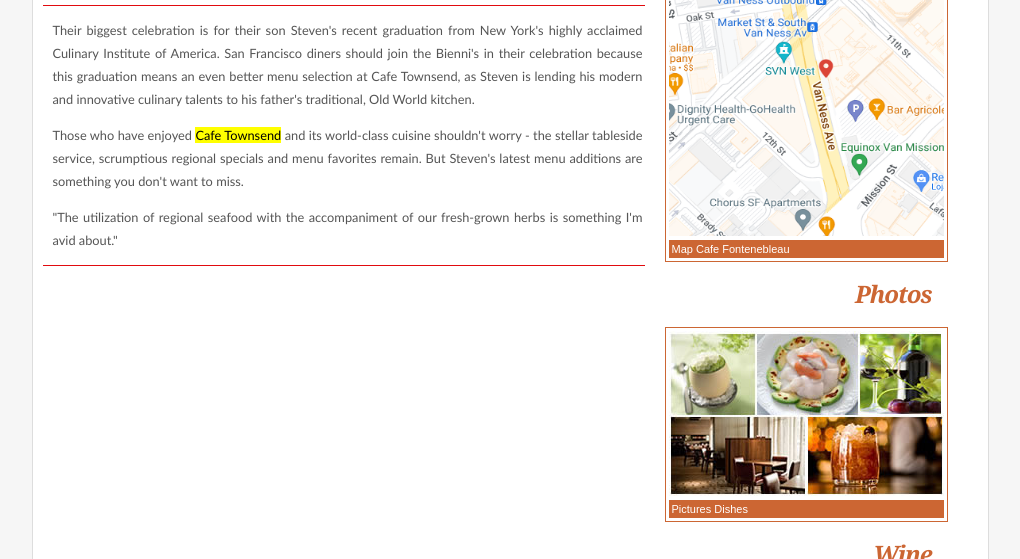
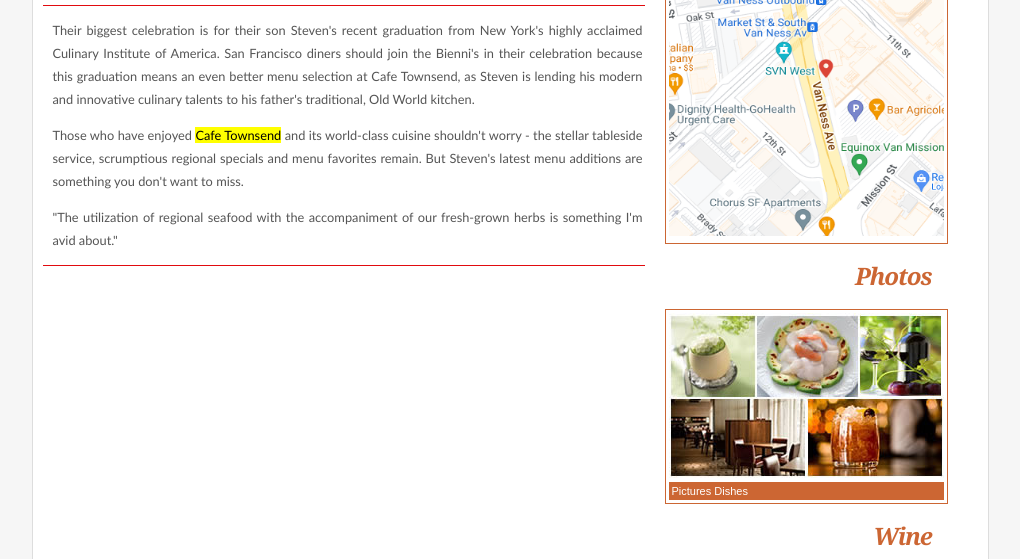
Before and after one commit to fabiodellpozzo/projeto-html5-essencial, a plain HTML site: page info.html in a window 1280 px wide. Shown: the part 241-800 px from the top of the page, without its empty margins (130-1150 px from the left). Drawn offline with Linux system fonts and the light colour scheme.

Commit message:
Update info.html

```diff
--- a/info.html
+++ b/info.html
@@ -63,9 +63,6 @@
 
                     <figure>
                         <img src="src/images/cafe-fontenebleu-map.png" width="275px" height="275px" alt="Map Cafe Fontenebleau" title="Map Cafe Fontenebleau">
-                        <figcaption>
-                            Map Cafe Fontenebleau
-                        </figcaption>
                     </figure>
                 </section>
 
```
